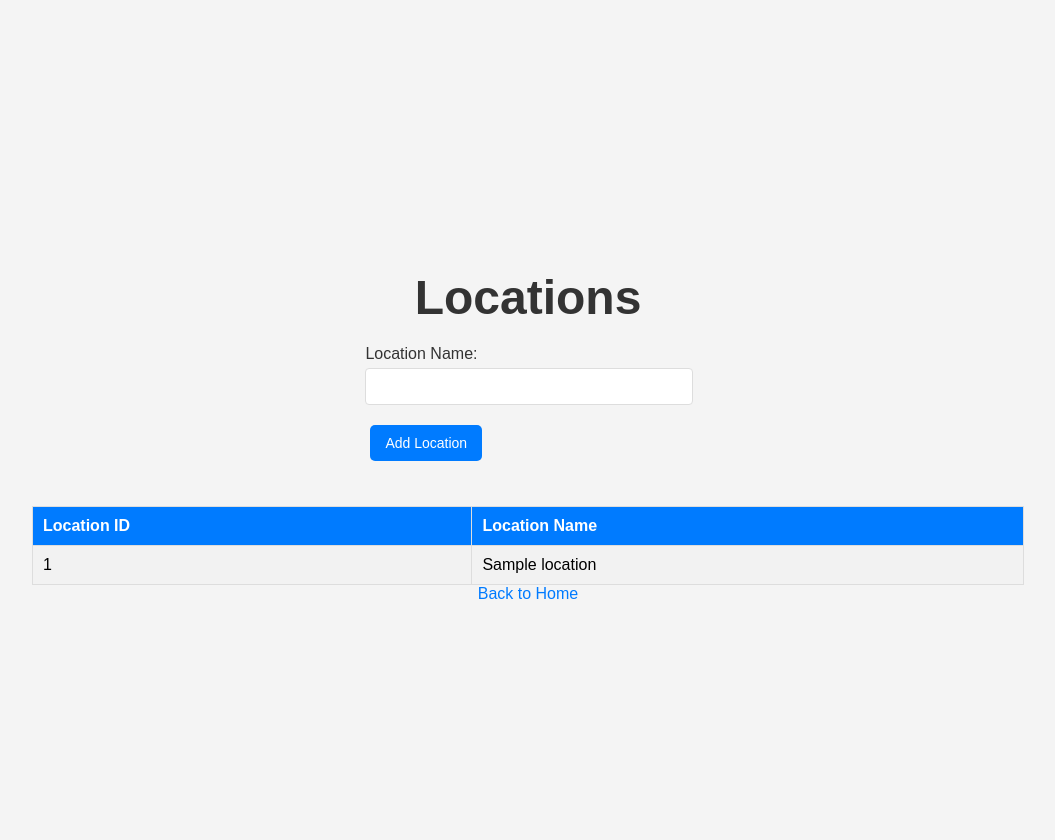
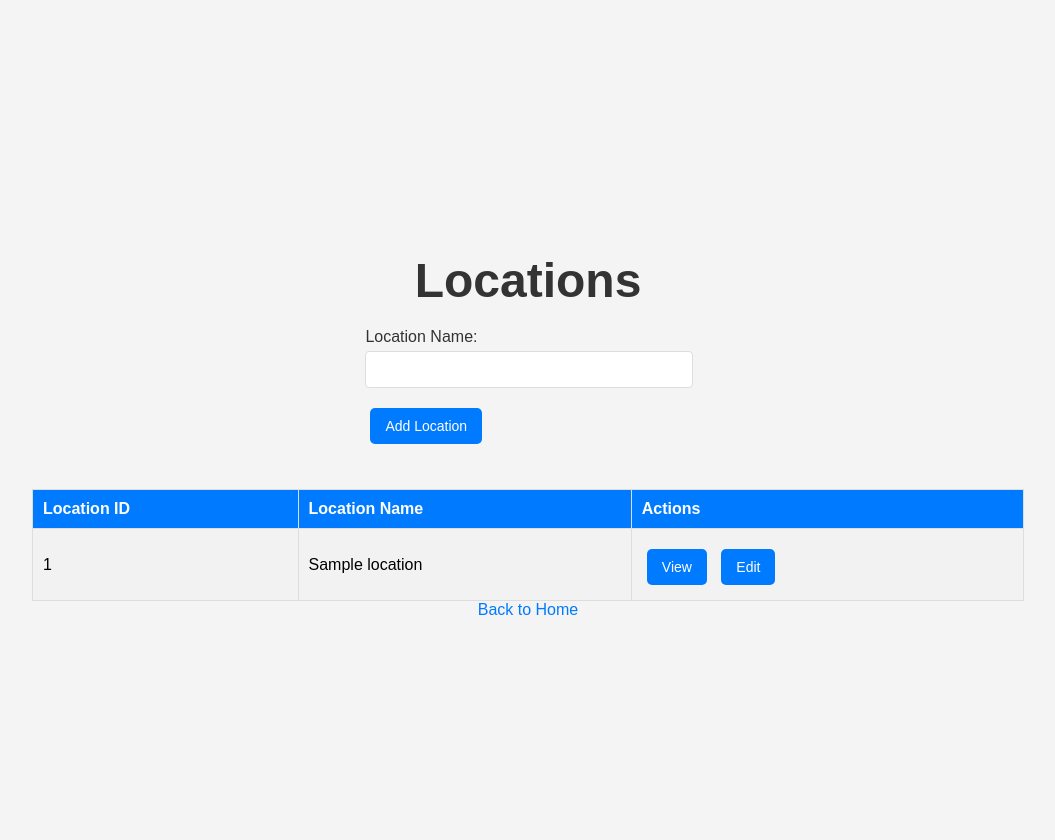
Before and after one commit to CHARAN-ELANGO/Inventory-Management, a Flask app: page /add_location in a window 1280 px wide. Shown: the whole page, without its empty margins (112-1167 px from the left). Run offline with Flask 3, Linux system fonts and the light colour scheme; tables that the repository leaves empty or names only in its code hold one stand-in row (values such as "Sample post"); some libraries are stand-ins or nearby versions.

Commit message:
addlocation,view location

```diff
--- a/app.py
+++ b/app.py
@@ -6,7 +6,7 @@ app = Flask(__name__)
 
 app.config['MYSQL_HOST'] = 'localhost'
 app.config['MYSQL_USER'] = 'root'
-app.config['MYSQL_PASSWORD'] = '***^'
+app.config['MYSQL_PASSWORD'] = 'Charanelangovan333@'
 app.config['MYSQL_DB'] = 'inventory_management'
 
 mysql = MySQL(app)
@@ -143,6 +143,17 @@ def edit_product(product_id):
 
     return render_template('edit_product.html', product=product)
 
+@app.route('/view_location/<int:location_id>')
+def view_location(location_id):
+    cursor = mysql.connection.cursor(MySQLdb.cursors.DictCursor)
+    #print("==>", location_id)
+    # Fetch the product details by its ID
+    cursor.execute("SELECT * FROM location WHERE location_id = %s", (location_id,))
+    location = cursor.fetchone()
 
+    if not location:
+        return "location not found", 404
+
+    return render_template('view_location.html', location=location)
 if __name__ == '__main__':
     app.run(debug=True)
--- a/templates/add_location.html
+++ b/templates/add_location.html
@@ -1,9 +1,12 @@
 <!DOCTYPE html>
 <html lang="en">
   <head>
-    <meta charset="UTF-8">
-    <meta name="viewport" content="width=device-width, initial-scale=1.0">
-    <link rel="stylesheet" href="{{ url_for('static', filename='styles.css') }}">
+    <meta charset="UTF-8" />
+    <meta name="viewport" content="width=device-width, initial-scale=1.0" />
+    <link
+      rel="stylesheet"
+      href="{{ url_for('static', filename='styles.css') }}"
+    />
     <title>Manage Locations</title>
   </head>
   <body>
@@ -12,7 +15,7 @@
     <!-- Form to add a new location -->
     <form method="POST" action="/add_location">
       <label for="location_name">Location Name:</label>
-        <input type="text" id="location_name" name="location_name" required>
+      <input type="text" id="location_name" name="location_name" required />
       <button type="submit">Add Location</button>
     </form>
 
@@ -21,11 +24,31 @@
       <tr>
         <th>Location ID</th>
         <th>Location Name</th>
+        <th>Actions</th>
       </tr>
       {% for location in locations %}
       <tr>
         <td>{{ location.location_id }}</td>
         <td>{{ location.location_name }}</td>
+        <td>
+          <!-- View Button -->
+          <form
+            action="/view_location/{{ location.location_id }}"
+            method="get"
+            style="display: inline"
+          >
+            <button type="submit">View</button>
+          </form>
+
+          <!-- Edit Button -->
+          <form
+            action="/edit_location/{{ location.location_id }}"
+            method="get"
+            style="display: inline"
+          >
+            <button type="submit">Edit</button>
+          </form>
+        </td>
       </tr>
       {% endfor %}
     </table>
```
Also changed, not shown: templates/view_location.html (added, +20 -0 lines). Lines whose indentation alone changed are shown as unchanged.
